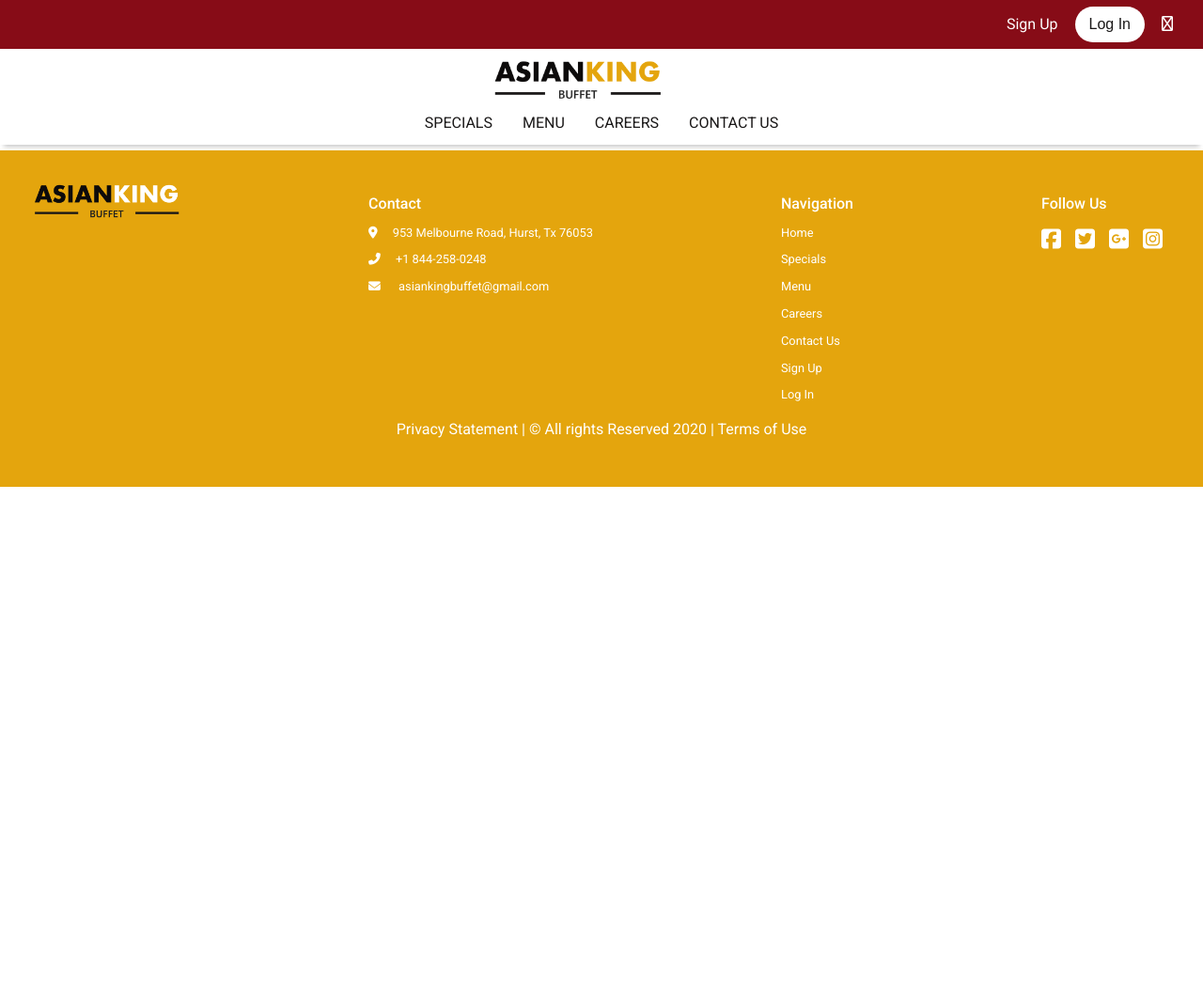
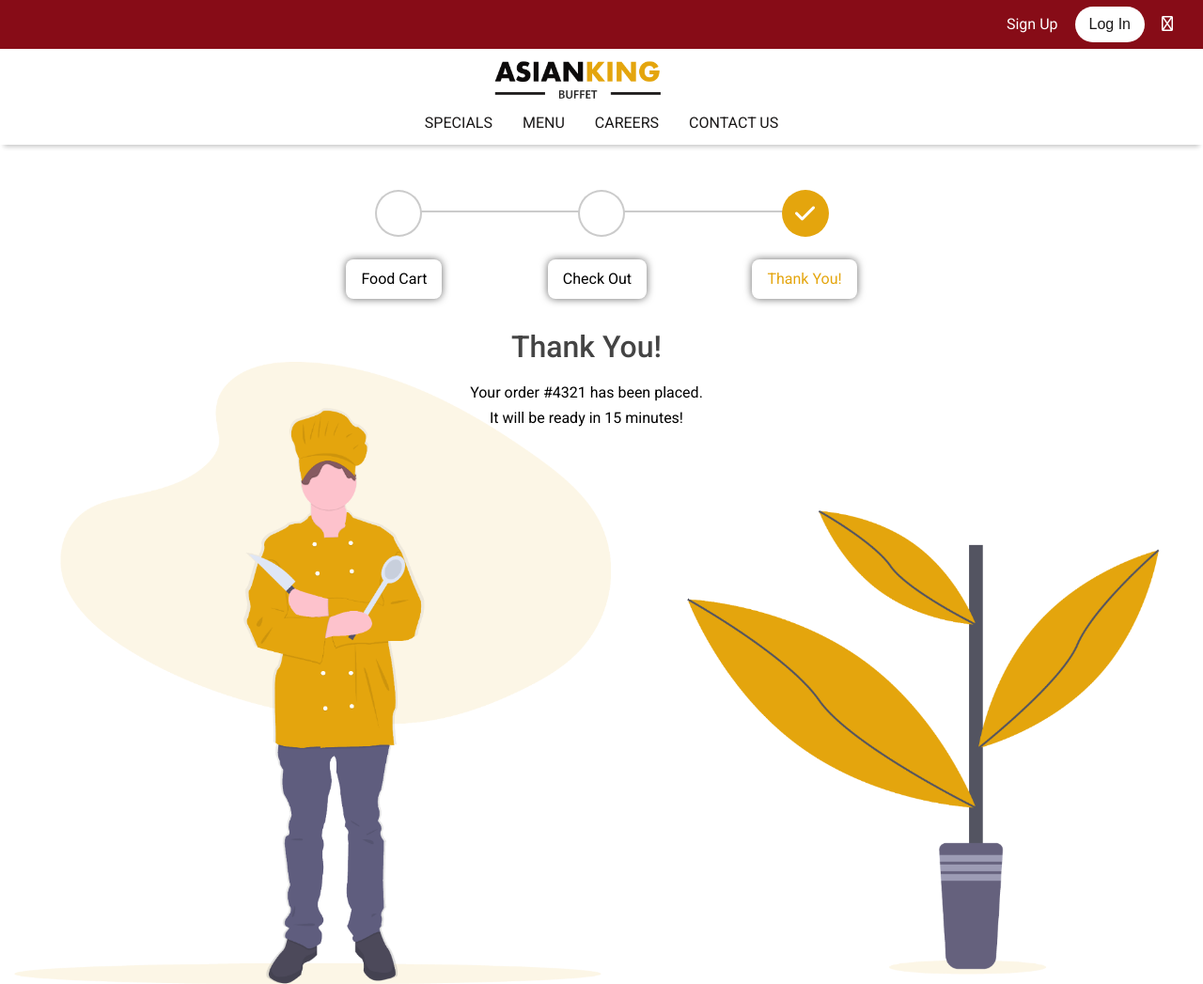
Before and after one commit to Geforce132/AsianKingRedesign, a plain HTML site: page Website Assets/thank-you.html in a window 1280 px wide. Shown: the top 1047 px of the page at 94% size. Before the commit the page ends 800 px from the top, so only its background shows below. Drawn offline with nearby package versions, Linux system fonts and the light colour scheme.

Commit message:
Added chef component to thank you page

```diff
--- a/Website Assets/thank-you.html
+++ b/Website Assets/thank-you.html
@@ -51,7 +51,32 @@
 			</div>
 		</nav>
 	</header>
-	<main></main>
+	<main><div class="container">
+		<div class="row">
+			<div class="col-xs-9 col-sm-9 col-md-9 col-lg-9 col-xl-9 cart-progress">
+				<div class="col-xs-9 col-sm-9 col-md-9 col-lg-9 col-xl-9 cart-progress-bar">
+					<span class="progress-bar-line">p</span>
+					<div class="progress-bar-circles">
+						<span class="progress-bar-circle inactive"><i class="fas fa-check"></i></span> <span class="progress-bar-circle inactive"><i class="fas fa-check"></i></span> <span class="progress-bar-circle active"><i class="fas fa-check"></i></span>
+					</div>
+				</div>
+				<ul>
+					<li>Food Cart</li>
+					<li>Check Out</li>
+					<li class="active-cart-page">Thank You!</li>
+				</ul>
+			</div>
+		</div>
+	</div>
+	<div class="container">
+		<div class="row col-xs-9">
+			<div class="chef">
+				<h2>Thank You!</h2>
+				<p>Your order #4321 has been placed.<br>
+				It will be ready in 15 minutes!</p>
+			</div>
+		</div>
+	</div></main>
 	<footer class="footer-distributed">
 		<div class="desktop">
 			<div class="footer-one"><img alt="asiankingbuffet logo" src="images/logo-type-white.png"></div>
```
